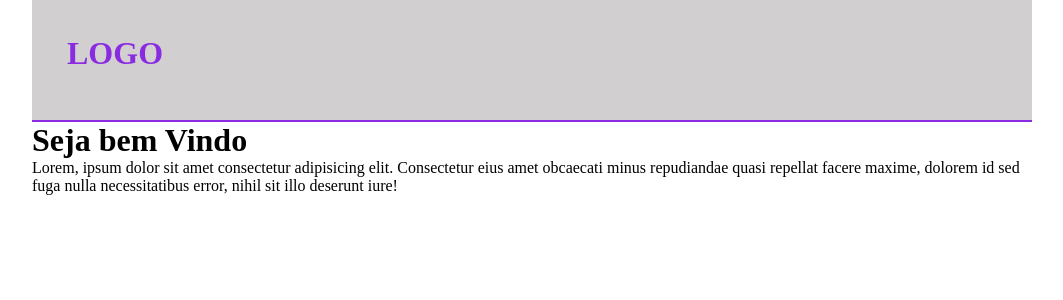
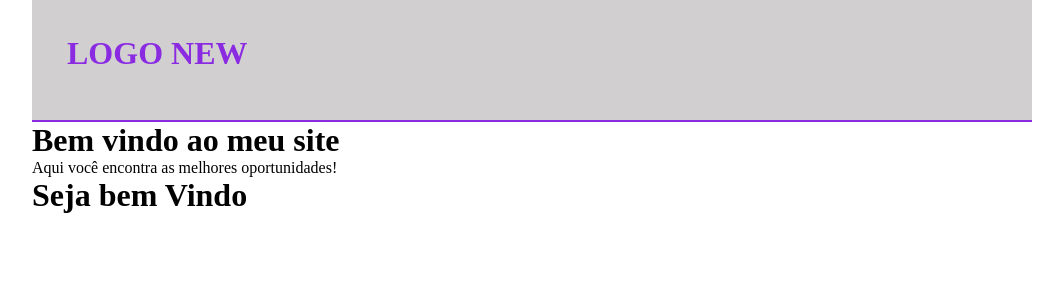
Before and after one commit to GabrielSantosAlmeida15/fic-javascript-jan, a React (Vite) app in the folder projectReact/primeiro-projeto/: page / in a window 1280 px wide. Shown: the top 300 px of the page, without its empty margins (108-1171 px from the left). Built offline with nearby package versions, Linux system fonts and the light colour scheme.

Commit message:
Adicionando componente footer e usando children no banner

```diff
--- a/projectReact/primeiro-projeto/src/App.jsx
+++ b/projectReact/primeiro-projeto/src/App.jsx
@@ -1,4 +1,5 @@
 import Header from "./Components/Header";
+import Banner from "./Components/Banner";
 import "./App.css";
 
 function App() {
@@ -7,13 +8,15 @@ function App() {
     <>
       <div className="container">
 
-        <Header />
+        <Header title="Logo New"/>
+        <Banner>
+            <h1>Bem vindo ao meu site</h1>
+            <p>Aqui você encontra as melhores oportunidades!</p>
+        </Banner>
 
         <h1>Seja bem Vindo</h1>
 
-        <p>Lorem, ipsum dolor sit amet consectetur adipisicing elit. Consectetur eius amet obcaecati minus repudiandae quasi repellat facere maxime,
-           dolorem id sed fuga nulla necessitatibus error, nihil sit illo deserunt iure!
-        </p>
+
       </div>
     </>
   )
--- /dev/null
+++ b/projectReact/primeiro-projeto/src/Components/Banner/index.jsx
@@ -0,0 +1,14 @@
+export default function(props){
+
+    /*O children permite que você passe e renderize conteúdo dinâmico dentro de um componente
+      O props cria propriedades no componentes
+    */
+
+
+
+    return(
+        <div className="bannerStyle">
+            {props.children}
+        </div>
+    )
+}
--- a/projectReact/primeiro-projeto/src/Components/Header/index.jsx
+++ b/projectReact/primeiro-projeto/src/Components/Header/index.jsx
@@ -1,10 +1,10 @@
 import "./style.css";
 
-export default function Header(){
-
+export default function Header(props){
+    console.log(props);
     return (
         <header>
-          <h1>Logo</h1>
+          <h1>{props.title}</h1>
         </header>
     )
 }
```
